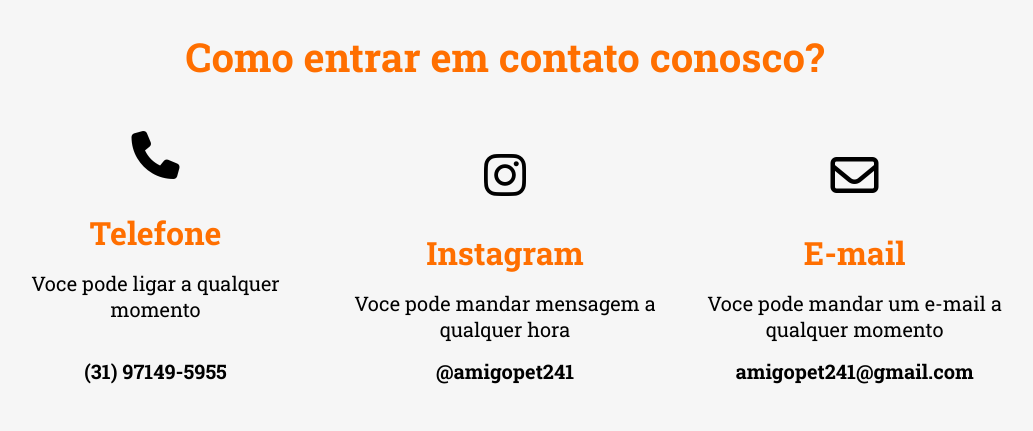
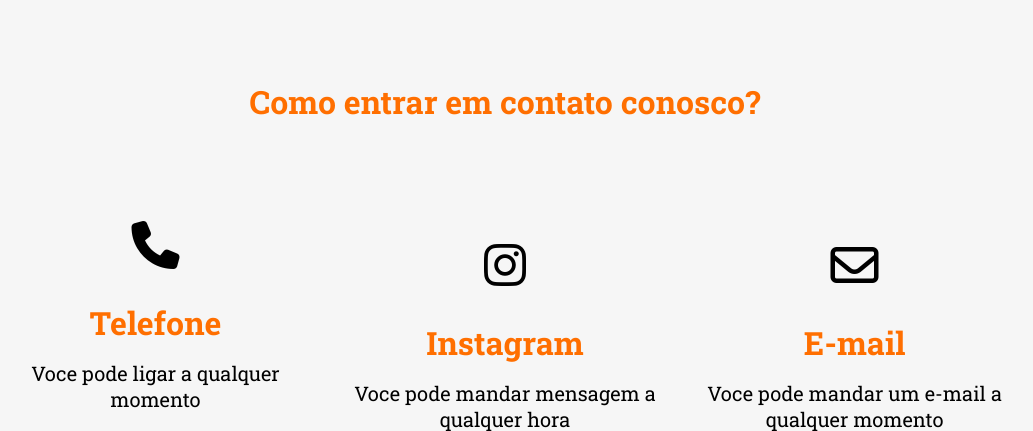
Before and after one commit to ICEI-PUC-Minas-PMV-ADS/pmv-ads-2022-2-e1-proj-web-t8-portal-pets, a PHP site: page /site/contato.html in a window 1280 px wide. Shown: the part 66-497 px from the top of the page, without its empty margins (135-1168 px from the left). Run offline with PHP 8.4, Linux system fonts and the light colour scheme; some libraries are stand-ins or nearby versions; some web fonts are replaced.

Commit message:
ajuste do titulo da pagina de contato

```diff
--- a/src/css/stylecontato.css
+++ b/src/css/stylecontato.css
@@ -126,8 +126,7 @@ header .menu-toggle {
 }
 
 .content .main-content .title {
-    margin: auto;
-    font-size: 40px;
+    margin: 50px auto;
     text-align: center;
 }
 
```
